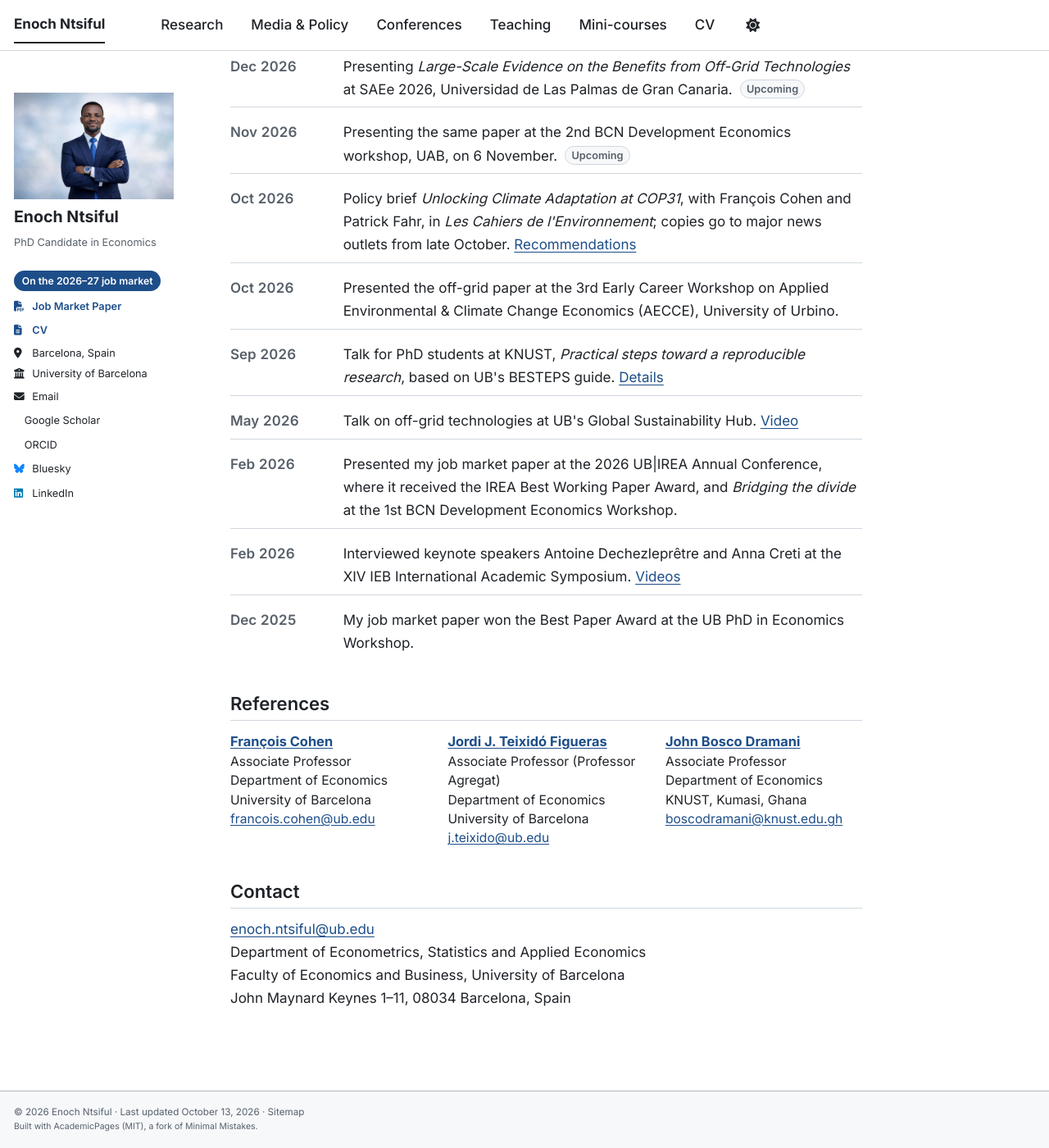
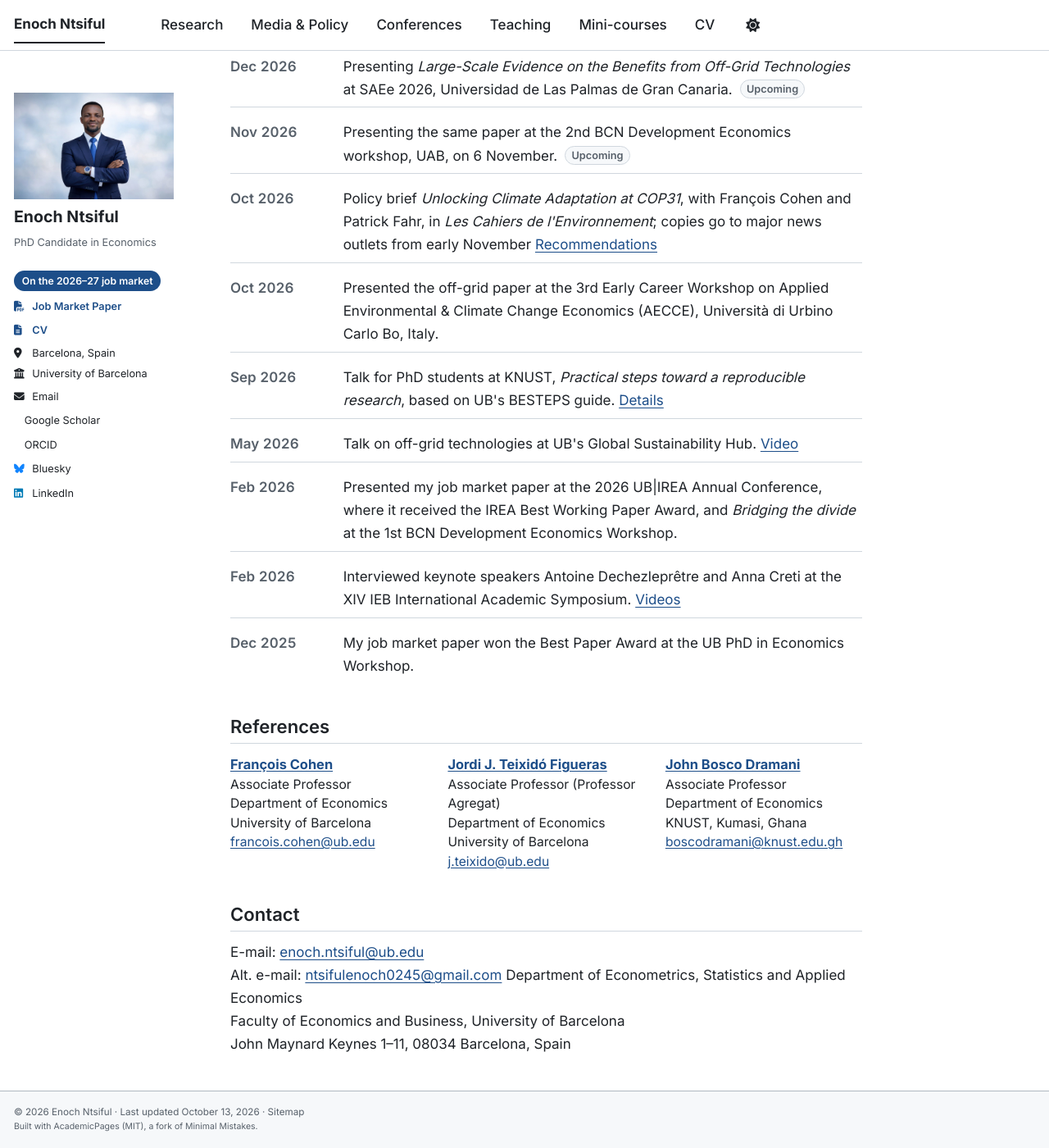
Before and after one commit to ntsifulenoch/ntsifulenoch.github.io, a Jekyll site: the page built from _pages/about.md, in a window 1280 px wide and 1400 px high, scrolled down 950 px. Shown: the whole window at 82% size. Built offline with Jekyll 4.4.1, drawn with Linux system fonts in a browser that asks for light colours; a style sheet for code colours, icons or effects is not loaded.

Commit message:
Update upcoming presentations and contact information

```diff
--- a/_pages/about.md
+++ b/_pages/about.md
@@ -31,8 +31,8 @@ I am a PhD candidate in Economics at the [University of Barcelona](https://www.u
 <ul class="dated">
   <li><span class="dated__when">Dec 2026</span><span>Presenting <em>Large-Scale Evidence on the Benefits from Off-Grid Technologies</em> at SAEe 2026, Universidad de Las Palmas de Gran Canaria. <span class="status">Upcoming</span></span></li>
   <li><span class="dated__when">Nov 2026</span><span>Presenting the same paper at the 2nd BCN Development Economics workshop, UAB, on 6 November. <span class="status">Upcoming</span></span></li>
-  <li><span class="dated__when">Oct 2026</span><span>Policy brief <em>Unlocking Climate Adaptation at COP31</em>, with François Cohen and Patrick Fahr, in <em>Les Cahiers de l'Environnement</em>; copies go to major news outlets from late October. <a href="/media/#cop31">Recommendations</a></span></li>
-  <li><span class="dated__when">Oct 2026</span><span>Presented the off-grid paper at the 3rd Early Career Workshop on Applied Environmental &amp; Climate Change Economics (AECCE), University of Urbino.</span></li>
+  <li><span class="dated__when">Oct 2026</span><span>Policy brief <em>Unlocking Climate Adaptation at COP31</em>, with François Cohen and Patrick Fahr, in <em>Les Cahiers de l'Environnement</em>; copies go to major news outlets from early November <a href="/media/#cop31">Recommendations</a></span></li>
+  <li><span class="dated__when">Oct 2026</span><span>Presented the off-grid paper at the 3rd Early Career Workshop on Applied Environmental &amp; Climate Change Economics (AECCE), Università di Urbino Carlo Bo, Italy.</span></li>
   <li><span class="dated__when">Sep 2026</span><span>Talk for PhD students at KNUST, <em>Practical steps toward a reproducible research</em>, based on UB's BESTEPS guide. <a href="/teaching/#guest-talks-and-mentoring">Details</a></span></li>
   <li><span class="dated__when">May 2026</span><span>Talk on off-grid technologies at UB's Global Sustainability Hub. <a href="/media/#video">Video</a></span></li>
   <li><span class="dated__when">Feb 2026</span><span>Presented my job market paper at the 2026 UB|IREA Annual Conference, where it received the IREA Best Working Paper Award, and <em>Bridging the divide</em> at the 1st BCN Development Economics Workshop.</span></li>
@@ -50,7 +50,8 @@ I am a PhD candidate in Economics at the [University of Barcelona](https://www.u
 
 ## Contact
 
-[enoch.ntsiful@ub.edu](mailto:enoch.ntsiful@ub.edu)
+E-mail: [enoch.ntsiful@ub.edu](mailto:enoch.ntsiful@ub.edu)
+Alt. e-mail: [ntsifulenoch0245@gmail.com](mailto:ntsifulenoch0245@gmail.com)
 Department of Econometrics, Statistics and Applied Economics
 Faculty of Economics and Business, University of Barcelona
 John Maynard Keynes 1–11, 08034 Barcelona, Spain
```
